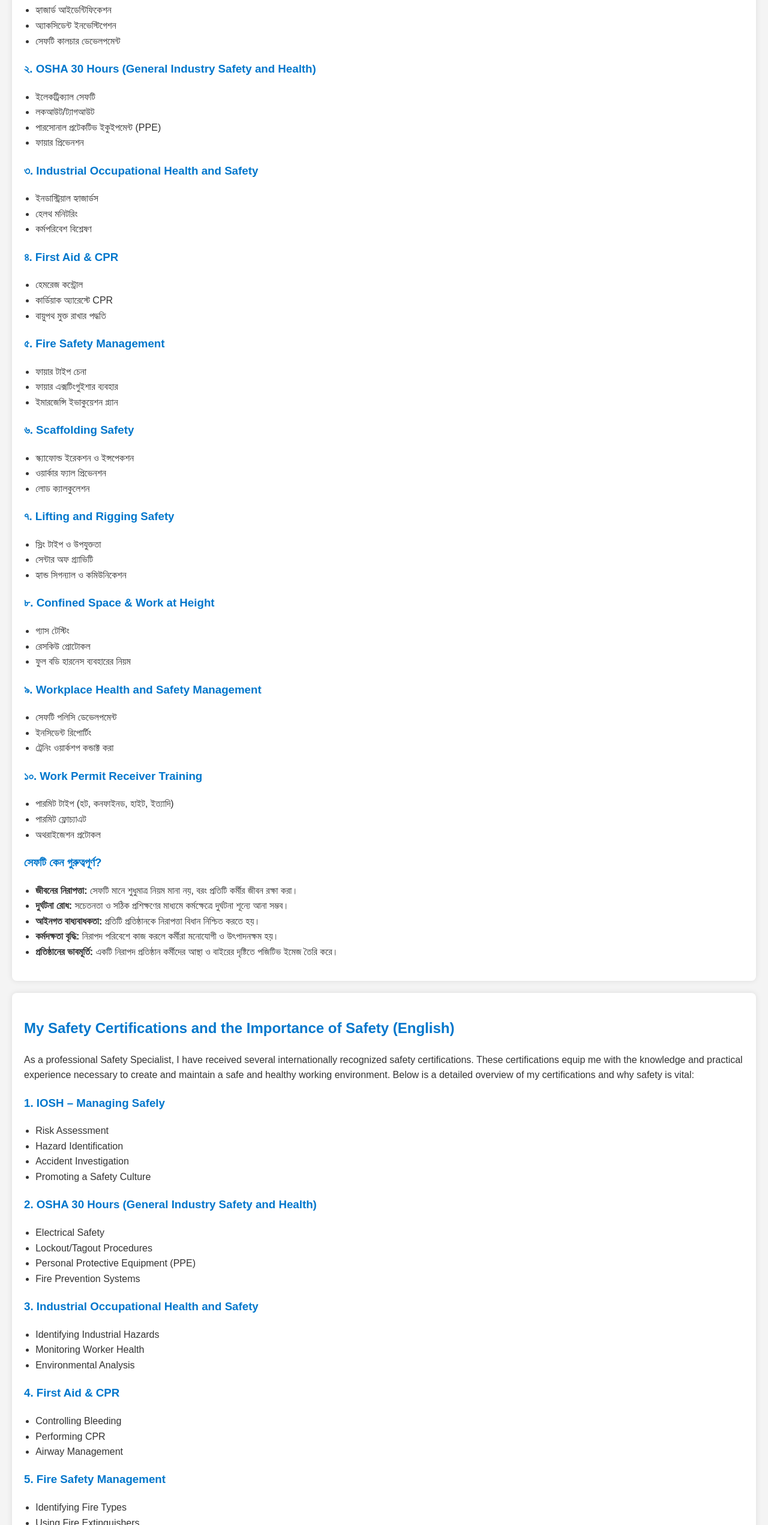
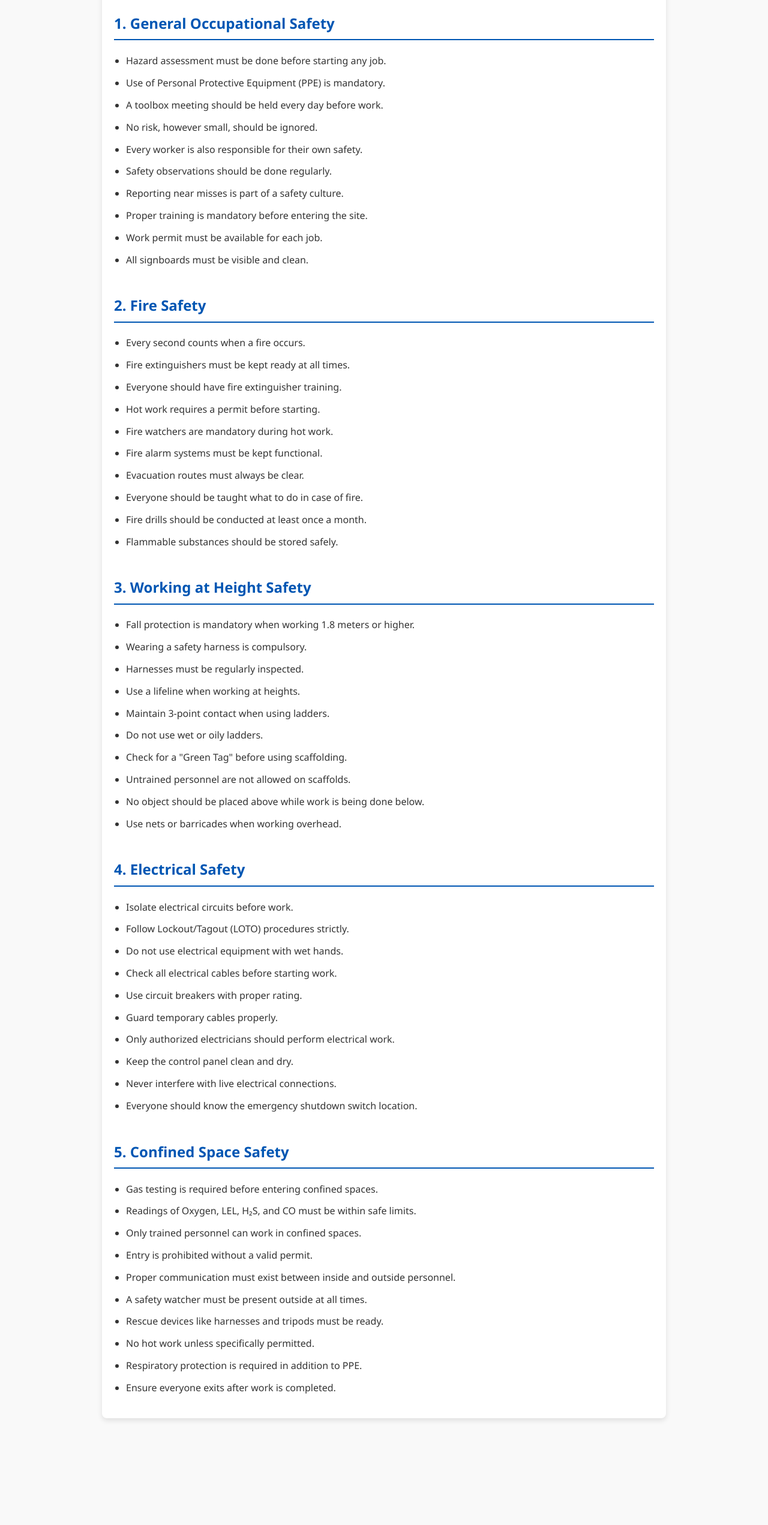
Before and after one commit to Mahmodulwebsite/mahmodul, a plain HTML site: page safety-laws.html in a window 1280 px wide. Shown: the part 258-2800 px from the top of the page at 60% size. After the commit the page ends 2652 px from the top, so only its background shows below. Drawn offline with Linux system fonts and the light colour scheme.

Commit message:
Update safety-laws.html

```diff
--- a/safety-laws.html
+++ b/safety-laws.html
@@ -1,211 +1,128 @@
-<!DOCTYPE html><html lang="bn">
+<!DOCTYPE html><html lang="en">
 <head>
-  <meta charset="UTF-8" />
-  <meta name="viewport" content="width=device-width, initial-scale=1.0" />
-  <title>My Safety Certifications</title>
+    <meta charset="UTF-8">
+    <meta name="viewport" content="width=device-width, initial-scale=1.0">
+    <title>Professional Safety Guide</title>
     <style>
         body {
-      font-family: Arial, sans-serif;
-      line-height: 1.6;
-      margin: 20px;
-      background-color: #f4f4f4;
+            font-family: 'Segoe UI', Tahoma, Geneva, Verdana, sans-serif;
+            line-height: 1.8;
+            margin: 0;
+            padding: 0;
+            background-color: #f9f9f9;
             color: #333;
         }
-    h2, h3 {
-      color: #0077cc;
+        header {
+            background-color: #007bff;
+            color: white;
+            padding: 20px;
+            text-align: center;
         }
-    section {
-      background: white;
+        main {
+            max-width: 900px;
+            margin: 30px auto;
             padding: 20px;
-      margin-bottom: 20px;
+            background-color: #ffffff;
+            box-shadow: 0 4px 8px rgba(0,0,0,0.1);
             border-radius: 8px;
-      box-shadow: 0 0 10px rgba(0,0,0,0.1);
+        }
+        h2 {
+            color: #0056b3;
+            margin-top: 40px;
+            border-bottom: 2px solid #0056b3;
+            padding-bottom: 5px;
         }
         ul {
-      padding-left: 1.2rem;
+            padding-left: 20px;
         }
-    .btn {
-      background-color: #0077cc;
-      color: white;
-      padding: 10px 25px;
-      font-size: 1rem;
-      border: none;
-      border-radius: 5px;
-      text-decoration: none;
+        ul li {
+            margin-bottom: 8px;
         }
-    .center {
-      text-align: center;
-      margin-top: 2rem;
+        @media (max-width: 600px) {
+            main {
+                margin: 10px;
+                padding: 15px;
+            }
+            h2 {
+                font-size: 20px;
+            }
         }
     </style>
 </head>
-<body>  <section>
-    <h2>আমার সেফটি সার্টিফিকেটসমূহ এবং সেফটির গুরুত্ব (বাংলা)</h2>
-    <p>আমি একজন পেশাদার সেফটি স্পেশালিস্ট হিসেবে বিভিন্ন আন্তর্জাতিক ও জাতীয় প্রশিক্ষণ গ্রহণ করেছি, যার মাধ্যমে কর্মক্ষেত্রে নিরাপত্তা নিশ্চিতকরণে দক্ষতা অর্জন করেছি। নিচে আমার সার্টিফিকেটগুলোর বিস্তারিত, প্রতিটির ব্যাখ্যা এবং কেন নিরাপত্তা আমাদের জীবনে অপরিহার্য তা তুলে ধরা হলো:</p><h3>১. IOSH – Managing Safely</h3>
+<body>
+    <header>
+        <h1>Professional Safety Guidelines</h1>
+        <p>Author: Mahmodul Hasan (Safety Specialist)</p>
+    </header>
+    <main>
+        <h2>1. General Occupational Safety</h2>
         <ul>
-  <li>রিস্ক অ্যাসেসমেন্ট</li>
-  <li>হ্যাজার্ড আইডেন্টিফিকেশন</li>
-  <li>অ্যাকসিডেন্ট ইনভেস্টিগেশন</li>
-  <li>সেফটি কালচার ডেভেলপমেন্ট</li>
+            <li>Hazard assessment must be done before starting any job.</li>
+            <li>Use of Personal Protective Equipment (PPE) is mandatory.</li>
+            <li>A toolbox meeting should be held every day before work.</li>
+            <li>No risk, however small, should be ignored.</li>
+            <li>Every worker is also responsible for their own safety.</li>
+            <li>Safety observations should be done regularly.</li>
+            <li>Reporting near misses is part of a safety culture.</li>
+            <li>Proper training is mandatory before entering the site.</li>
+            <li>Work permit must be available for each job.</li>
+            <li>All signboards must be visible and clean.</li>
+        </ul><h2>2. Fire Safety</h2>
+    <ul>
+        <li>Every second counts when a fire occurs.</li>
+        <li>Fire extinguishers must be kept ready at all times.</li>
+        <li>Everyone should have fire extinguisher training.</li>
+        <li>Hot work requires a permit before starting.</li>
+        <li>Fire watchers are mandatory during hot work.</li>
+        <li>Fire alarm systems must be kept functional.</li>
+        <li>Evacuation routes must always be clear.</li>
+        <li>Everyone should be taught what to do in case of fire.</li>
+        <li>Fire drills should be conducted at least once a month.</li>
+        <li>Flammable substances should be stored safely.</li>
     </ul>
 
-<h3>২. OSHA 30 Hours (General Industry Safety and Health)</h3>
+    <h2>3. Working at Height Safety</h2>
     <ul>
-  <li>ইলেকট্রিক্যাল সেফটি</li>
-  <li>লকআউট/ট্যাগআউট</li>
-  <li>পারসোনাল প্রটেকটিভ ইকুইপমেন্ট (PPE)</li>
-  <li>ফায়ার প্রিভেনশন</li>
+        <li>Fall protection is mandatory when working 1.8 meters or higher.</li>
+        <li>Wearing a safety harness is compulsory.</li>
+        <li>Harnesses must be regularly inspected.</li>
+        <li>Use a lifeline when working at heights.</li>
+        <li>Maintain 3-point contact when using ladders.</li>
+        <li>Do not use wet or oily ladders.</li>
+        <li>Check for a "Green Tag" before using scaffolding.</li>
+        <li>Untrained personnel are not allowed on scaffolds.</li>
+        <li>No object should be placed above while work is being done below.</li>
+        <li>Use nets or barricades when working overhead.</li>
     </ul>
 
-<h3>৩. Industrial Occupational Health and Safety</h3>
+    <h2>4. Electrical Safety</h2>
     <ul>
-  <li>ইনডাস্ট্রিয়াল হ্যাজার্ডস</li>
-  <li>হেলথ মনিটরিং</li>
-  <li>কর্মপরিবেশ বিশ্লেষণ</li>
+        <li>Isolate electrical circuits before work.</li>
+        <li>Follow Lockout/Tagout (LOTO) procedures strictly.</li>
+        <li>Do not use electrical equipment with wet hands.</li>
+        <li>Check all electrical cables before starting work.</li>
+        <li>Use circuit breakers with proper rating.</li>
+        <li>Guard temporary cables properly.</li>
+        <li>Only authorized electricians should perform electrical work.</li>
+        <li>Keep the control panel clean and dry.</li>
+        <li>Never interfere with live electrical connections.</li>
+        <li>Everyone should know the emergency shutdown switch location.</li>
     </ul>
 
-<h3>৪. First Aid & CPR</h3>
+    <h2>5. Confined Space Safety</h2>
     <ul>
-  <li>হেমরেজ কন্ট্রোল</li>
-  <li>কার্ডিয়াক অ্যারেস্টে CPR</li>
-  <li>বায়ুপথ মুক্ত রাখার পদ্ধতি</li>
+        <li>Gas testing is required before entering confined spaces.</li>
+        <li>Readings of Oxygen, LEL, H₂S, and CO must be within safe limits.</li>
+        <li>Only trained personnel can work in confined spaces.</li>
+        <li>Entry is prohibited without a valid permit.</li>
+        <li>Proper communication must exist between inside and outside personnel.</li>
+        <li>A safety watcher must be present outside at all times.</li>
+        <li>Rescue devices like harnesses and tripods must be ready.</li>
+        <li>No hot work unless specifically permitted.</li>
+        <li>Respiratory protection is required in addition to PPE.</li>
+        <li>Ensure everyone exits after work is completed.</li>
     </ul>
+</main>
 
-<h3>৫. Fire Safety Management</h3>
-<ul>
-  <li>ফায়ার টাইপ চেনা</li>
-  <li>ফায়ার এক্সটিংগুইশার ব্যবহার</li>
-  <li>ইমারজেন্সি ইভাকুয়েশন প্ল্যান</li>
-</ul>
-
-<h3>৬. Scaffolding Safety</h3>
-<ul>
-  <li>স্ক্যাফোল্ড ইরেকশন ও ইন্সপেকশন</li>
-  <li>ওয়ার্কার ফ্যাল প্রিভেনশন</li>
-  <li>লোড ক্যালকুলেশন</li>
-</ul>
-
-<h3>৭. Lifting and Rigging Safety</h3>
-<ul>
-  <li>স্লিং টাইপ ও উপযুক্ততা</li>
-  <li>সেন্টার অফ গ্র্যাভিটি</li>
-  <li>হ্যান্ড সিগন্যাল ও কমিউনিকেশন</li>
-</ul>
-
-<h3>৮. Confined Space & Work at Height</h3>
-<ul>
-  <li>গ্যাস টেস্টিং</li>
-  <li>রেসকিউ প্রোটোকল</li>
-  <li>ফুল বডি হারনেস ব্যবহারের নিয়ম</li>
-</ul>
-
-<h3>৯. Workplace Health and Safety Management</h3>
-<ul>
-  <li>সেফটি পলিসি ডেভেলপমেন্ট</li>
-  <li>ইনসিডেন্ট রিপোর্টিং</li>
-  <li>ট্রেনিং ওয়ার্কশপ কন্ডাক্ট করা</li>
-</ul>
-
-<h3>১০. Work Permit Receiver Training</h3>
-<ul>
-  <li>পারমিট টাইপ (হট, কনফাইনড, হাইট, ইত্যাদি)</li>
-  <li>পারমিট ফ্লোচ্যাএট</li>
-  <li>অথরাইজেশন প্রটোকল</li>
-</ul>
-
-<h3>সেফটি কেন গুরুত্বপূর্ণ?</h3>
-<ul>
-  <li><strong>জীবনের নিরাপত্তা:</strong> সেফটি মানে শুধুমাত্র নিয়ম মানা নয়, বরং প্রতিটি কর্মীর জীবন রক্ষা করা।</li>
-  <li><strong>দুর্ঘটনা রোধ:</strong> সচেতনতা ও সঠিক প্রশিক্ষণের মাধ্যমে কর্মক্ষেত্রে দুর্ঘটনা শূন্যে আনা সম্ভব।</li>
-  <li><strong>আইনগত বাধ্যবাধকতা:</strong> প্রতিটি প্রতিষ্ঠানকে নিরাপত্তা বিধান নিশ্চিত করতে হয়।</li>
-  <li><strong>কর্মদক্ষতা বৃদ্ধি:</strong> নিরাপদ পরিবেশে কাজ করলে কর্মীরা মনোযোগী ও উৎপাদনক্ষম হয়।</li>
-  <li><strong>প্রতিষ্ঠানের ভাবমূর্তি:</strong> একটি নিরাপদ প্রতিষ্ঠান কর্মীদের আস্থা ও বাইরের দৃষ্টিতে পজিটিভ ইমেজ তৈরি করে।</li>
-</ul>
-
-  </section>  <section>
-    <h2>My Safety Certifications and the Importance of Safety (English)</h2>
-    <p>As a professional Safety Specialist, I have received several internationally recognized safety certifications. These certifications equip me with the knowledge and practical experience necessary to create and maintain a safe and healthy working environment. Below is a detailed overview of my certifications and why safety is vital:</p><h3>1. IOSH – Managing Safely</h3>
-<ul>
-  <li>Risk Assessment</li>
-  <li>Hazard Identification</li>
-  <li>Accident Investigation</li>
-  <li>Promoting a Safety Culture</li>
-</ul>
-
-<h3>2. OSHA 30 Hours (General Industry Safety and Health)</h3>
-<ul>
-  <li>Electrical Safety</li>
-  <li>Lockout/Tagout Procedures</li>
-  <li>Personal Protective Equipment (PPE)</li>
-  <li>Fire Prevention Systems</li>
-</ul>
-
-<h3>3. Industrial Occupational Health and Safety</h3>
-<ul>
-  <li>Identifying Industrial Hazards</li>
-  <li>Monitoring Worker Health</li>
-  <li>Environmental Analysis</li>
-</ul>
-
-<h3>4. First Aid & CPR</h3>
-<ul>
-  <li>Controlling Bleeding</li>
-  <li>Performing CPR</li>
-  <li>Airway Management</li>
-</ul>
-
-<h3>5. Fire Safety Management</h3>
-<ul>
-  <li>Identifying Fire Types</li>
-  <li>Using Fire Extinguishers</li>
-  <li>Creating Emergency Evacuation Plans</li>
-</ul>
-
-<h3>6. Scaffolding Safety</h3>
-<ul>
-  <li>Erection and Inspection</li>
-  <li>Preventing Falls</li>
-  <li>Calculating Safe Load Capacity</li>
-</ul>
-
-<h3>7. Lifting and Rigging Safety</h3>
-<ul>
-  <li>Sling Types & Suitability</li>
-  <li>Center of Gravity</li>
-  <li>Hand Signals & Team Communication</li>
-</ul>
-
-<h3>8. Confined Space & Work at Height</h3>
-<ul>
-  <li>Gas Testing Procedures</li>
-  <li>Emergency Rescue Plans</li>
-  <li>Full Body Harness Usage</li>
-</ul>
-
-<h3>9. Workplace Health and Safety Management</h3>
-<ul>
-  <li>Developing Safety Policies</li>
-  <li>Incident Reporting</li>
-  <li>Conducting Safety Trainings</li>
-</ul>
-
-<h3>10. Work Permit Receiver Training</h3>
-<ul>
-  <li>Permit Types (Hot, Confined, Height, etc.)</li>
-  <li>Permit Approval Process</li>
-  <li>Authorization Protocols</li>
-</ul>
-
-<h3>Why Safety is Important?</h3>
-<ul>
-  <li><strong>Preserving Life:</strong> Safety isn't just about compliance; it's about saving lives.</li>
-  <li><strong>Preventing Accidents:</strong> With awareness and training, workplace accidents can be reduced to zero.</li>
-  <li><strong>Legal Compliance:</strong> Every organization must fulfill legal obligations regarding safety.</li>
-  <li><strong>Improved Productivity:</strong> Workers perform better in a safe and stress-free environment.</li>
-  <li><strong>Positive Reputation:</strong> A safe workplace builds trust and a positive company image.</li>
-</ul>
-
-  </section>  <div class="center">
-    <a href="safety-laws.html" class="btn">Learn More About Safety Rules</a>
-  </div></body>
+</body>
 </html>
```
Lines whose indentation alone changed are shown as unchanged.
